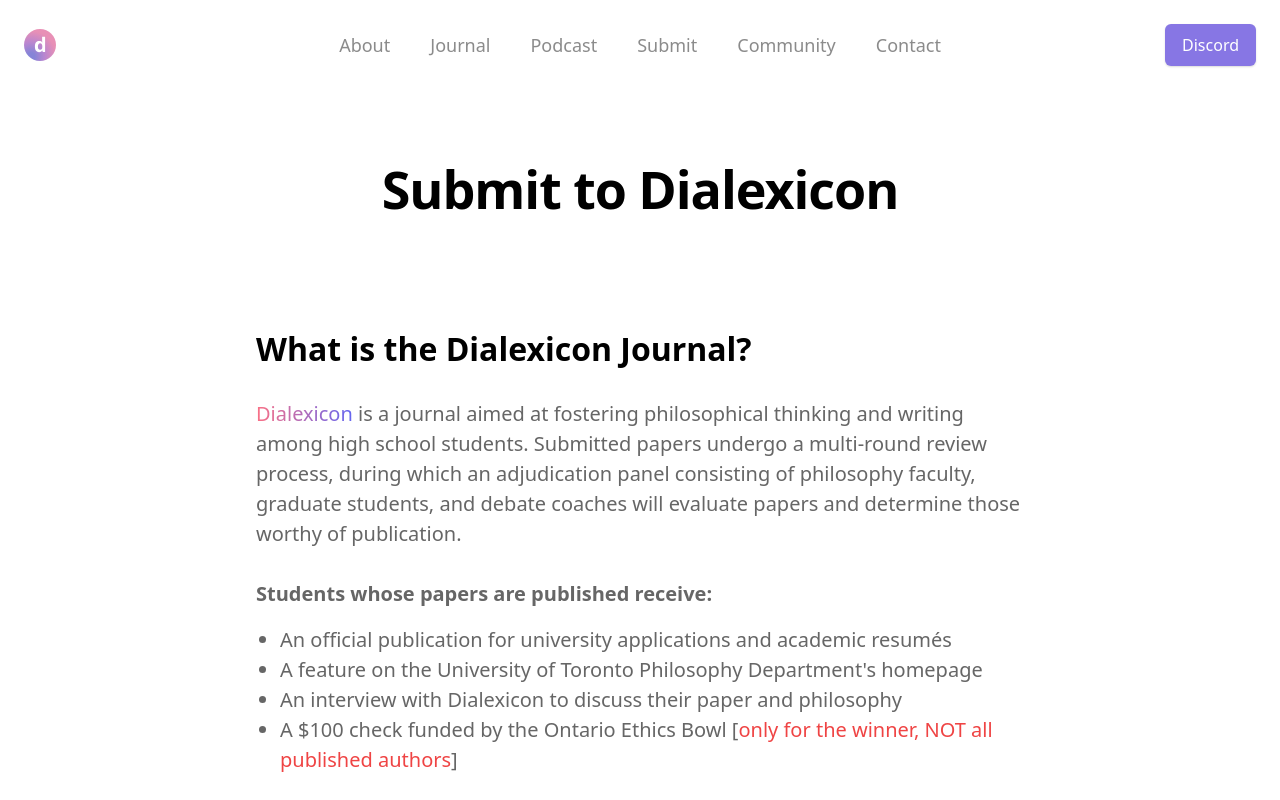
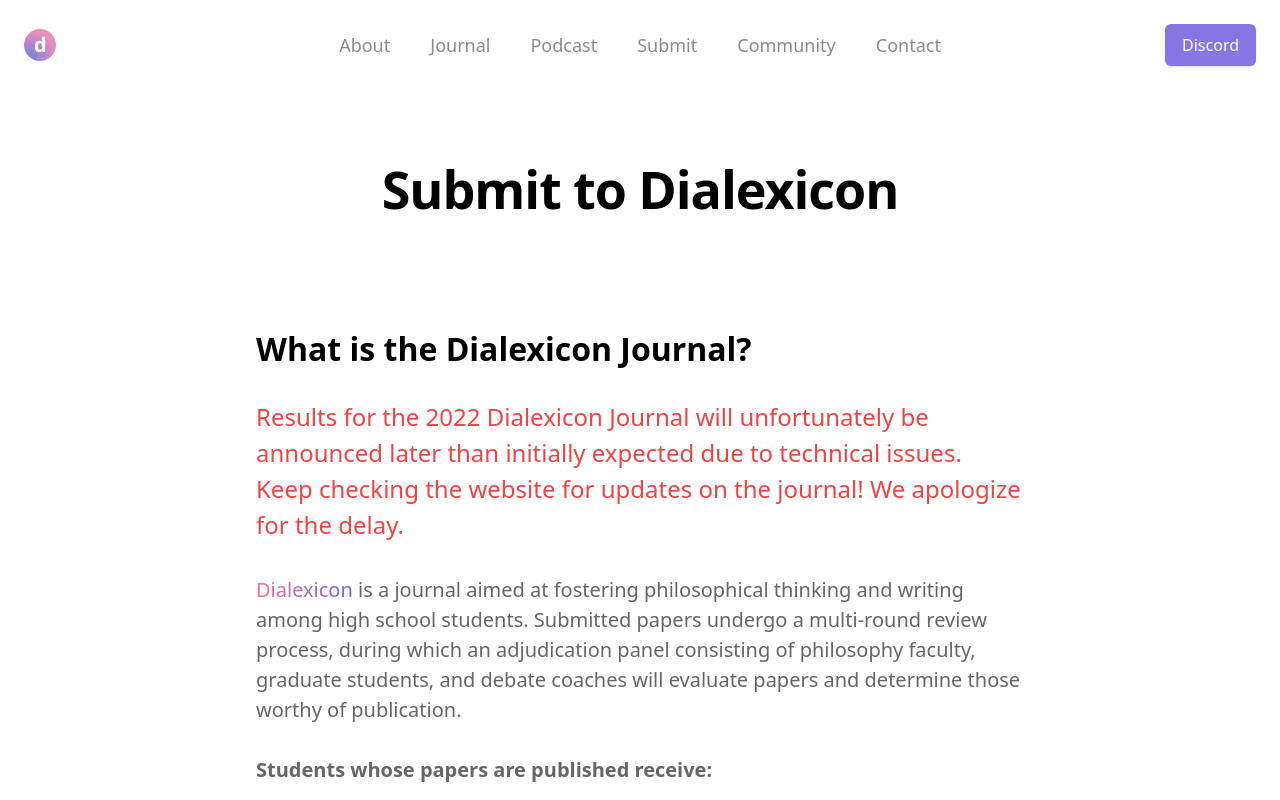
Before and after one commit to minor/dialexicon.org, a Next.js app: page /submit in a window 1280 px wide. Shown: the top 800 px of the page. Built offline with nearby package versions, Linux system fonts and the light colour scheme.

Commit message:
update(submit): delay

```diff
--- a/pages/submit.js
+++ b/pages/submit.js
@@ -12,7 +12,7 @@
       <div className="max-w-6xl px-4 mx-auto border-b sm:px-6">
         <div className="pt-32 pb-12 md:pt-40">
           <div className="pb-8 text-center">
-            <h1 className="mb-8 text-4xl font-extrabold tracking-tighter md:text-5xl leading-tighter">
+            <h1 className="mb-8 text-4xl font-extrabold tracking-tighter leading-tighter md:text-5xl">
               Submit to Dialexicon
             </h1>
           </div>
@@ -23,8 +23,14 @@
               What is the Dialexicon Journal?
             </h1>
             <div className="mx-auto">
+              <p className="mb-6 text-2xl text-red-500 md:mb-8">
+                Results for the 2022 Dialexicon Journal will unfortunately be
+                announced later than initially expected due to technical issues.
+                Keep checking the website for updates on the journal! We
+                apologize for the delay.
+              </p>
               <p className="mb-6 text-xl text-gray-600 md:mb-8">
-                <span className="text-transparent bg-clip-text bg-gradient-to-r from-rose-400 to-indigo-500">
+                <span className="text-transparent bg-gradient-to-r from-rose-400 to-indigo-500 bg-clip-text">
                   Dialexicon
                 </span>{" "}
                 is a journal aimed at fostering philosophical thinking and
@@ -66,7 +72,7 @@
             <h1 className="mb-8 text-3xl font-bold leading-tighter">
               Introducing the 2021/22 Dialexicon Journal
             </h1>
-            <h2 className="mb-6 text-2xl font-bold md:mb-8 leading-tighter">
+            <h2 className="mb-6 text-2xl font-bold leading-tighter md:mb-8">
               Prompt 1: Mandatory Vaccines
             </h2>
             <div className="mx-auto">
@@ -84,7 +90,7 @@
                 COVID-19 pandemic, and why?
               </p>
             </div>
-            <h2 className="mb-6 text-2xl font-bold md:mb-8 leading-tighter">
+            <h2 className="mb-6 text-2xl font-bold leading-tighter md:mb-8">
               Prompt 2: Transgender Athletes
             </h2>
             <div className="mx-auto">
@@ -109,7 +115,7 @@
                 the Oscars?
               </p>
             </div>
-            <h2 className="mb-6 text-2xl font-bold md:mb-8 leading-tighter">
+            <h2 className="mb-6 text-2xl font-bold leading-tighter md:mb-8">
               Prompt 3: Gene Editing
             </h2>
             <div className="mx-auto">
@@ -129,7 +135,7 @@
                 justice issues?
               </p>
             </div>
-            <h2 className="mb-6 text-2xl font-bold md:mb-8 leading-tighter">
+            <h2 className="mb-6 text-2xl font-bold leading-tighter md:mb-8">
               Prompt 4: Truth
             </h2>
             <div className="mx-auto">
@@ -146,7 +152,7 @@
                 all?
               </p>
             </div>
-            <h2 className="mb-6 text-2xl font-bold md:mb-8 leading-tighter">
+            <h2 className="mb-6 text-2xl font-bold leading-tighter md:mb-8">
               Prompt 5: Choose your own prompt!
             </h2>
           </div>
```
